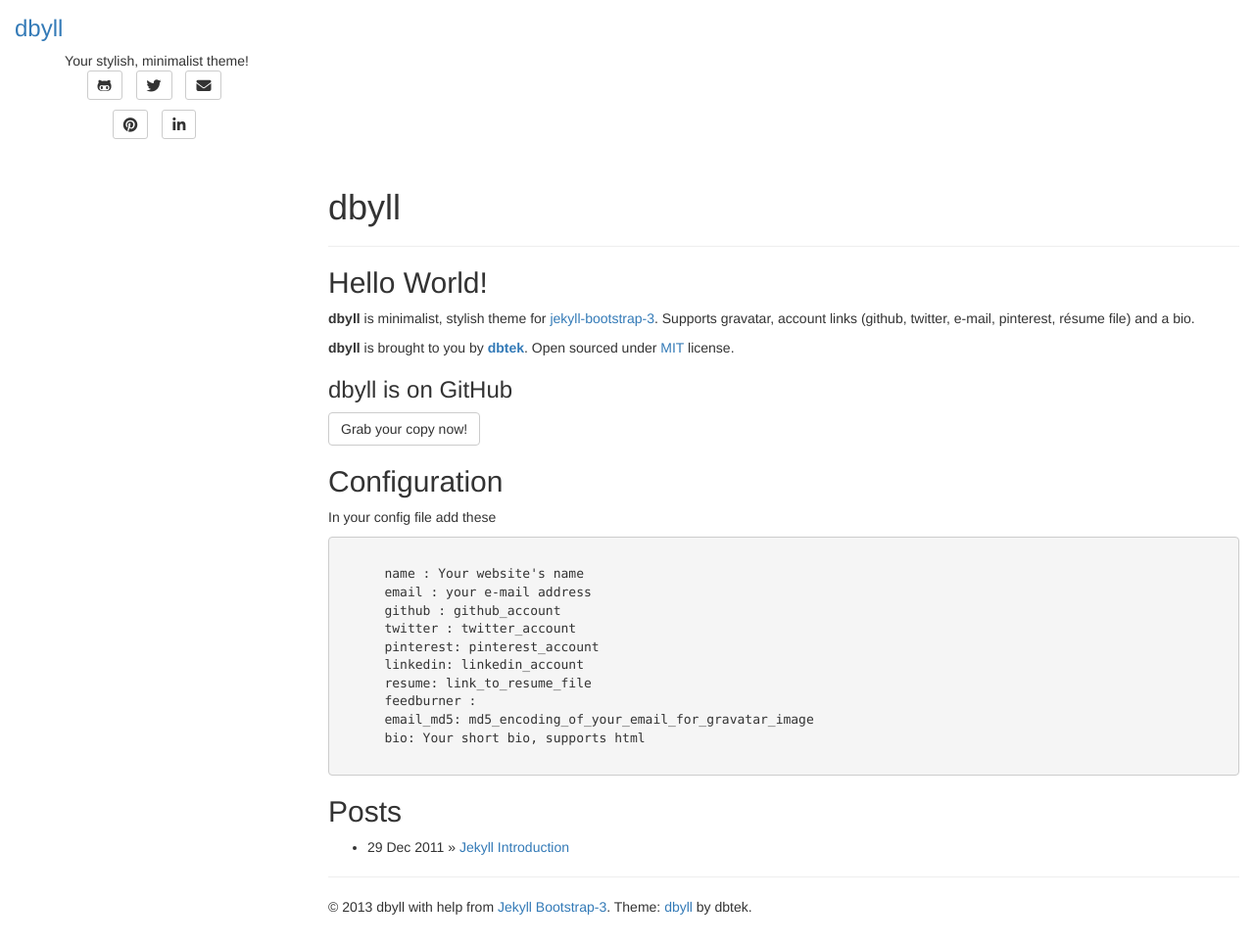
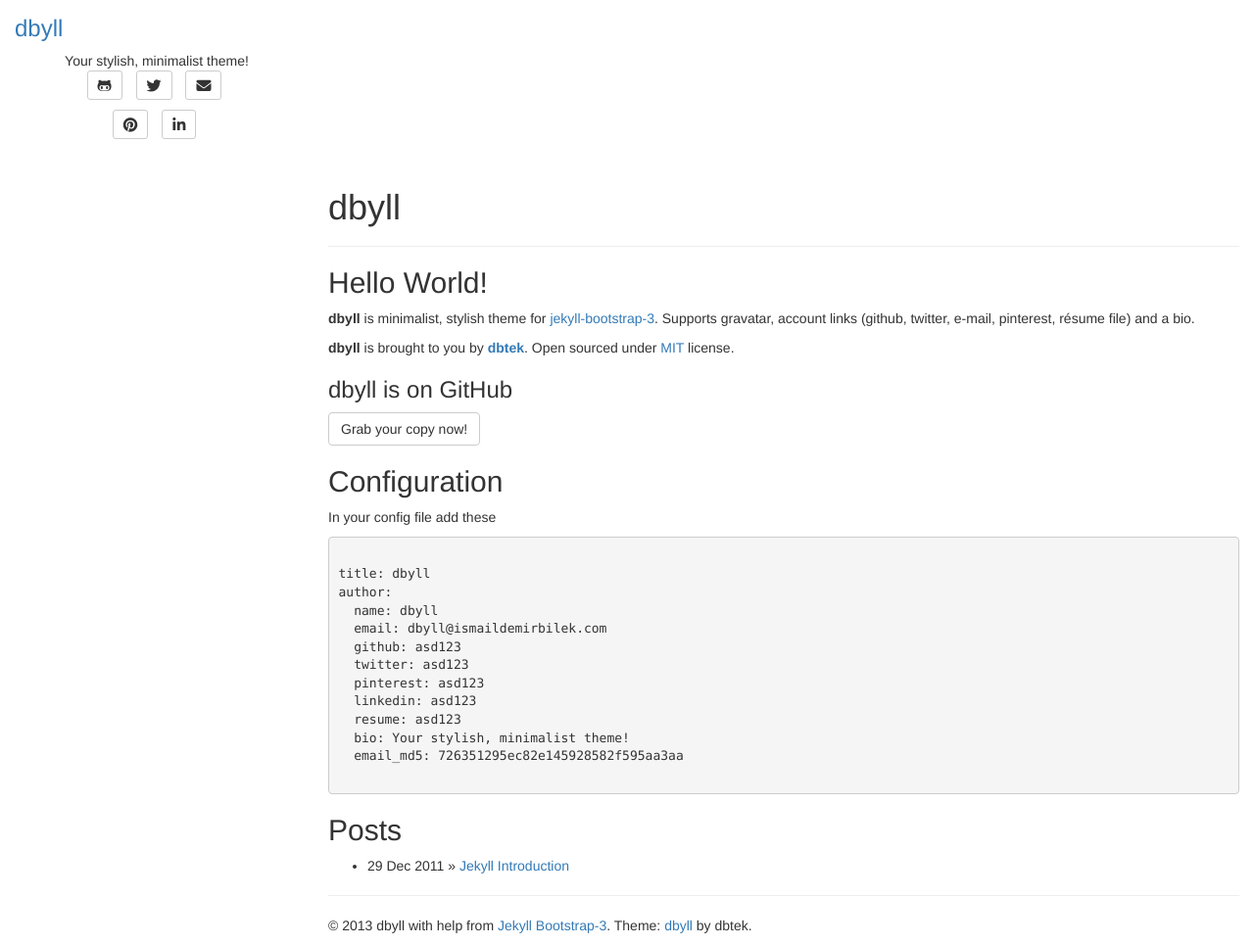
Before and after one commit to jekyll-bootstrap-3/dbyll-theme, a Jekyll site: the page built from index.md, in a window 1280 px wide, cut to the strip 154-1119 px from the top of the page. Shown: the whole strip at 98% size. Built offline with Jekyll 4.4.1, drawn with Linux system fonts in a browser that asks for light colours; nearby versions of some CDN libraries; library files that are not in the unit come from our copies.

Commit message:
hompage update

```diff
--- a/index.md
+++ b/index.md
@@ -18,18 +18,19 @@
 ## Configuration
 In your config file add these
 <pre>
-    <code>
-      name : Your website's name
-      email : your e-mail address
-      github : github_account
-      twitter : twitter_account
-      pinterest: pinterest_account
-      linkedin: linkedin_account
-      resume: link_to_resume_file
-      feedburner :
-      email_md5: md5_encoding_of_your_email_for_gravatar_image
-      bio: Your short bio, supports html
-    </code>
+<code>
+title: dbyll
+author:
+  name: dbyll
+  email: dbyll@ismaildemirbilek.com
+  github: asd123
+  twitter: asd123
+  pinterest: asd123
+  linkedin: asd123
+  resume: asd123
+  bio: Your stylish, minimalist theme!
+  email_md5: 726351295ec82e145928582f595aa3aa
+</code>
 </pre>
 
 
```
